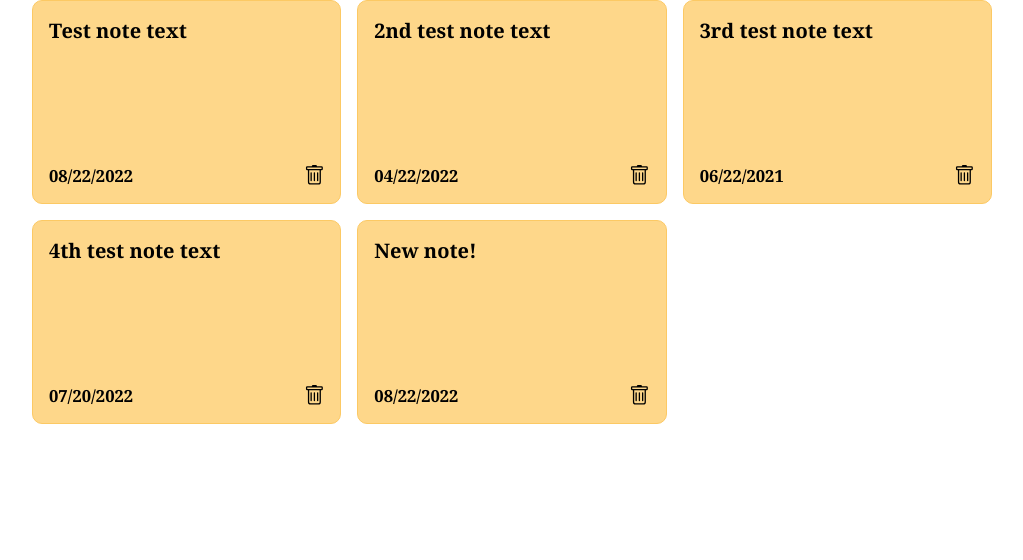
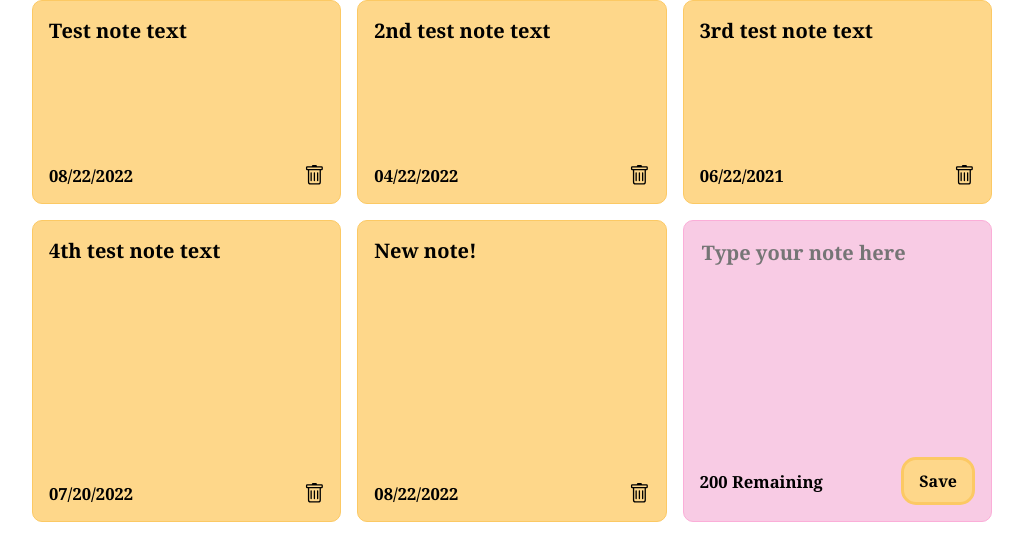
Before and after one commit to jdh2021/react-notes-app, a React (Create React App) app: page / in a window 1280 px wide. Shown: the top 560 px of the page, without its empty margins (128-1151 px from the left). Built offline with nearby package versions, Linux system fonts and the light colour scheme; the HTML template or start-up script is replaced by a standard one.

Commit message:
created AddNote component and imported to NotesList. styled new note component in index.css

```diff
--- /dev/null
+++ b/src/components/AddNote.js
@@ -0,0 +1,18 @@
+const AddNote = () => {
+    return(
+        <div className="note new">
+            <textarea
+                rows="8"
+                cols="10"
+                placeholder="Type your note here">
+                </textarea>
+                <div className="note-footer">
+                    <small>200 Remaining</small>
+                    <button className="save">Save</button>
+                </div>
+        </div>
+
+    )
+}
+
+export default AddNote;
--- a/src/components/NotesList.js
+++ b/src/components/NotesList.js
@@ -1,4 +1,5 @@
 import Note from './Note';
+import AddNote from './AddNote';
 
 /* destructure prop to get notes passed in*/
 const NotesList = ({notes}) => {
@@ -8,6 +9,7 @@
                 notes.map((note) => (
                 <Note id ={note.id} text={note.text} date={note.date} />
             ))}
+        <AddNote />
         </div>
     );
 };
--- a/src/index.css
+++ b/src/index.css
@@ -24,6 +24,39 @@
   grid-template-columns: repeat(auto-fit, minmax(250px, 1fr));
 }
 
+.note.new {
+  background-color: #f8cbe4;
+  border: thin solid #fbaed8;
+}
+
+textarea {
+  font-family: Cambria, Cochin, Georgia, Times, 'Times New Roman', serif;
+  font-size: 1.25rem;
+  font-weight: bold;
+  border: none;
+  resize: none;
+  background-color: #f8cbe4;
+}
+
+textarea:focus {
+  outline: none;
+}
+
+.save {
+  font-family: Cambria, Cochin, Georgia, Times, 'Times New Roman', serif;
+  font-size: 1rem;
+  font-weight: bold;
+  background-color: #fed78a;
+  border: solid #fcc964;
+  border-radius: 15px;
+  padding: 10px 15px 10px 15px;
+}
+
+.save:hover {
+  background-color: #ffdfa4;
+  cursor: pointer;
+}
+
 .note {
   background-color: #fed78a;
   border: thin solid #fcc964;
```
